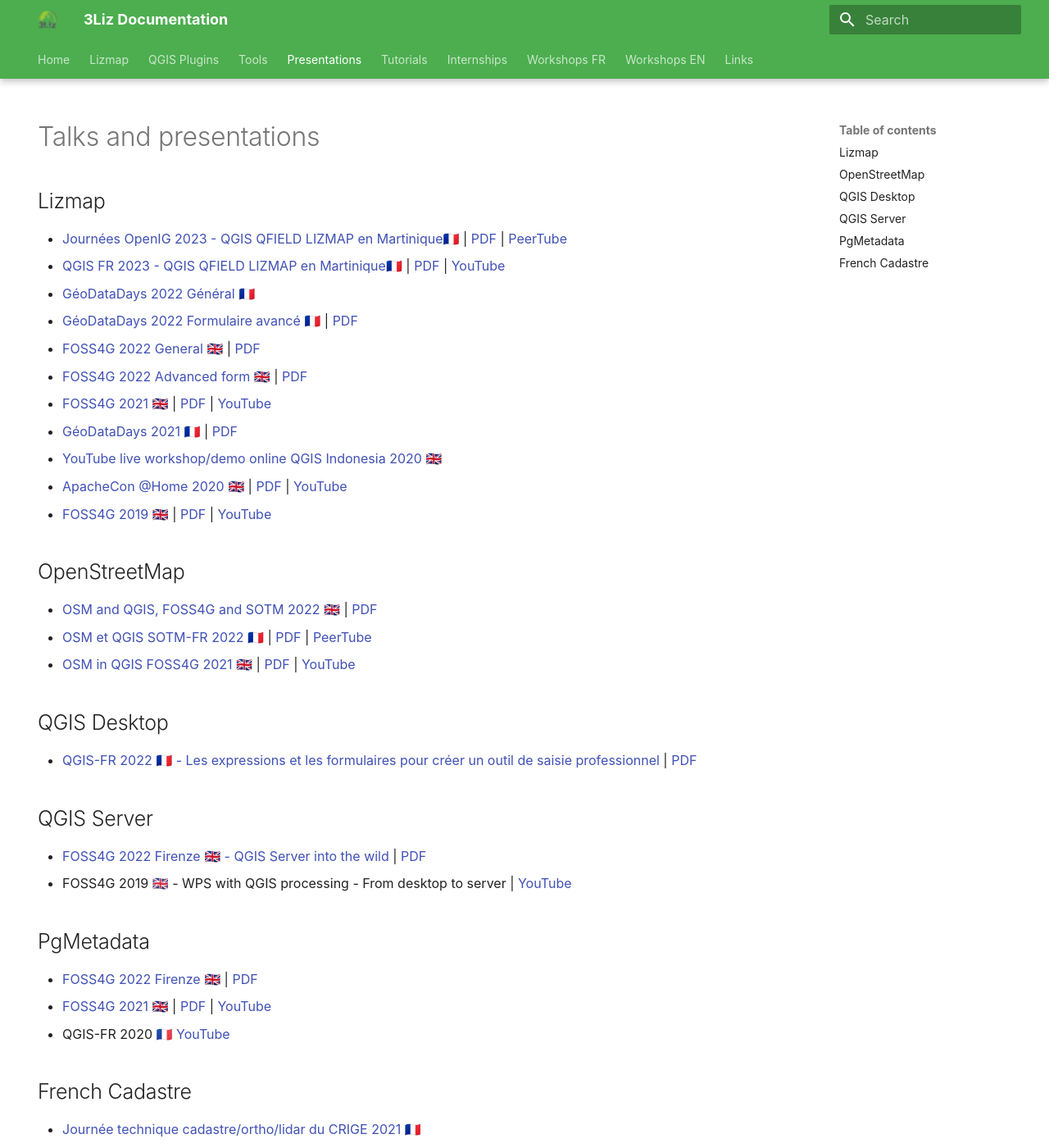
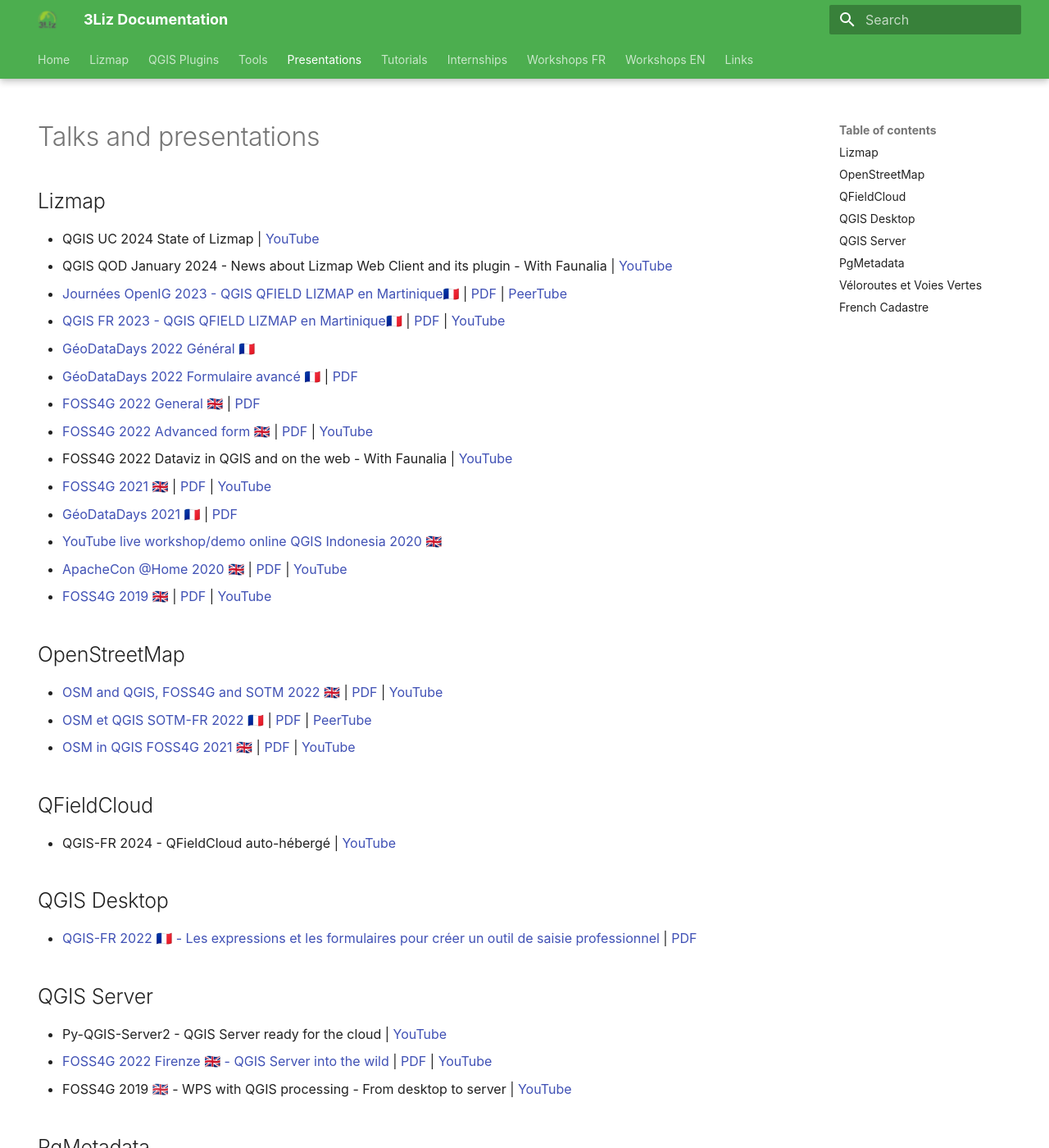
Before and after one commit to 3liz/3liz.github.io, an MkDocs documentation site: the page built from docs/talks.md, in a window 1280 px wide and 1400 px high. Shown: the whole window at 82% size. Built offline with MkDocs 1.6.1 and Material for MkDocs 9.7.7, drawn with Linux system fonts in a browser that asks for light colours; nearby versions of some CDN libraries; some of the changed text lies outside the part shown.

Commit message:
Updates talks with YouTube links

```diff
--- a/docs/talks.md
+++ b/docs/talks.md
@@ -7,6 +7,10 @@
 
 ## Lizmap
 
+* QGIS UC 2024 State of Lizmap
+  | [YouTube](https://www.youtube.com/watch?v=bntpf-yUNAo)
+* QGIS QOD January 2024 - News about Lizmap Web Client and its plugin - With Faunalia
+  | [YouTube](https://www.youtube.com/watch?v=RYLLexGMVcQ)
 * [Journées OpenIG 2023 - QGIS QFIELD LIZMAP en Martinique🇫🇷](https://docs.3liz.org/presentations/2023-05-25_OPENIG_Lizmap_Carte_occupation_sol.html)
   | [PDF](https://docs.3liz.org/presentations/pdf/2023-05-25_OPENIG_Lizmap_Carte_occupation_sol.pdf)
   | [PeerTube](https://peertube.iriseden.eu/w/1cG3NrCHFuE9hC6aSzHdb5?start=7s)
@@ -20,6 +24,9 @@
   | [PDF](https://docs.3liz.org/presentations/pdf/2022-08-foss4g-lizmap.pdf)
 * [FOSS4G 2022 Advanced form 🇬🇧](https://docs.3liz.org/presentations/2022-08_FOSS4G_Advanced_QGIS_forms_into_the_web_with_Lizmap.html)
   | [PDF](https://docs.3liz.org/presentations/pdf/2022-08_Foss4G_2022_Firenze_QGIS_Server_into_the_wild.pdf)
+  | [YouTube](https://www.youtube.com/watch?v=yY2yygjPCEA)
+* FOSS4G 2022 Dataviz in QGIS and on the web - With Faunalia
+  | [YouTube](https://www.youtube.com/watch?v=LF1C2H4BPQc)
 * [FOSS4G 2021 🇬🇧](https://docs.3liz.org/presentations/2021-09-foss4g-lizmap.html)
   | [PDF](https://docs.3liz.org/presentations/pdf/FOSS4G-2021-Lizmap-Web-Client.pdf)
   | [YouTube](https://www.youtube.com/watch?v=NIgFgkyBRts)
@@ -37,12 +44,18 @@
 
 * [OSM and QGIS, FOSS4G and SOTM 2022 🇬🇧](https://docs.3liz.org/presentations/2022-08-foss4g-osm-in-qgis.html)
   | [PDF](https://docs.3liz.org/presentations/pdf/2022-08-foss4g-osm-in-qgis.pdf)
+  | [YouTube](https://www.youtube.com/watch?v=pcVVloGDGPs)
 * [OSM et QGIS SOTM-FR 2022 🇫🇷](https://docs.3liz.org/presentations/2022-06-sotm-fr-osm-et-qgis.html)
   | [PDF](https://docs.3liz.org/presentations/pdf/SOTM-FR-2022-osm-et-qgis.pdf)
   | [PeerTube](https://peertube.openstreetmap.fr/w/vDdaxGfbmKuVdReXyJhexG)
 * [OSM in QGIS FOSS4G 2021 🇬🇧](https://docs.3liz.org/presentations/2021-09-foss4g-osm-in-qgis.html)
   | [PDF](https://docs.3liz.org/presentations/pdf/FOSS4G-2021-osm-in-qgis.pdf)
   | [YouTube](https://www.youtube.com/watch?v=l95PoHGLrTI)
+
+## QFieldCloud
+
+* QGIS-FR 2024 - QFieldCloud auto-hébergé
+  | [YouTube](https://www.youtube.com/watch?v=NISp36T8A7c)
 
 ## QGIS Desktop
 
@@ -51,20 +64,31 @@
 
 ## QGIS Server
 
+* Py-QGIS-Server2 - QGIS Server ready for the cloud
+  | [YouTube](https://www.youtube.com/watch?v=MtjxRIll4zs)
 * [FOSS4G 2022 Firenze 🇬🇧 - QGIS Server into the wild](https://docs.3liz.org/presentations/2022-08_Foss4G_2022_Firenze_QGIS_Server_into_the_wild.html)
   | [PDF](https://docs.3liz.org/presentations/pdf/2022-08_Foss4G_2022_Firenze_QGIS_Server_into_the_wild.pdf)
+  | [YouTube](https://www.youtube.com/watch?v=bPru5zOvj54)
 * FOSS4G 2019 🇬🇧 - WPS with QGIS processing - From desktop to server
   | [YouTube](https://www.youtube.com/watch?v=YL1tdcJwimA)
 
 ## PgMetadata
 
+* QGIS UC 2024
+  | [YouTube](https://www.youtube.com/watch?v=UgnZ6GwTfcg)
 * [FOSS4G 2022 Firenze 🇬🇧](https://docs.3liz.org/presentations/2022-08-Foss4G-Firenze-PgMetadata.html)
   | [PDF](https://docs.3liz.org/presentations/pdf/2022-08-Foss4G-Firenze-PgMetadata.pdf)
+  | [YouTube](https://www.youtube.com/watch?v=Q3L6ZBtZd10)
 * [FOSS4G 2021 🇬🇧](https://docs.3liz.org/presentations/2021-09-Foss4G-PgMetadata.html)
   | [PDF](https://docs.3liz.org/presentations/pdf/FOSS4G-2021-PgMetadata.pdf)
   | [YouTube](https://www.youtube.com/watch?v=CjZZwKlzYGc)
 * QGIS-FR 2020 🇫🇷 [YouTube](https://www.youtube.com/watch?v=o47w7zf40nw)
 
+## Véloroutes et Voies Vertes
+
+* QGIS-FR 2024 - QGIS et les actions
+  | [YouTube](https://www.youtube.com/watch?v=h2QBeU2XKBQ)
+
 ## French Cadastre
 
 * [Journée technique cadastre/ortho/lidar du CRIGE 2021 🇫🇷](https://docs.3liz.org/presentations/2021-11-crige-paca-qgis-cadastre.html#/)
```
